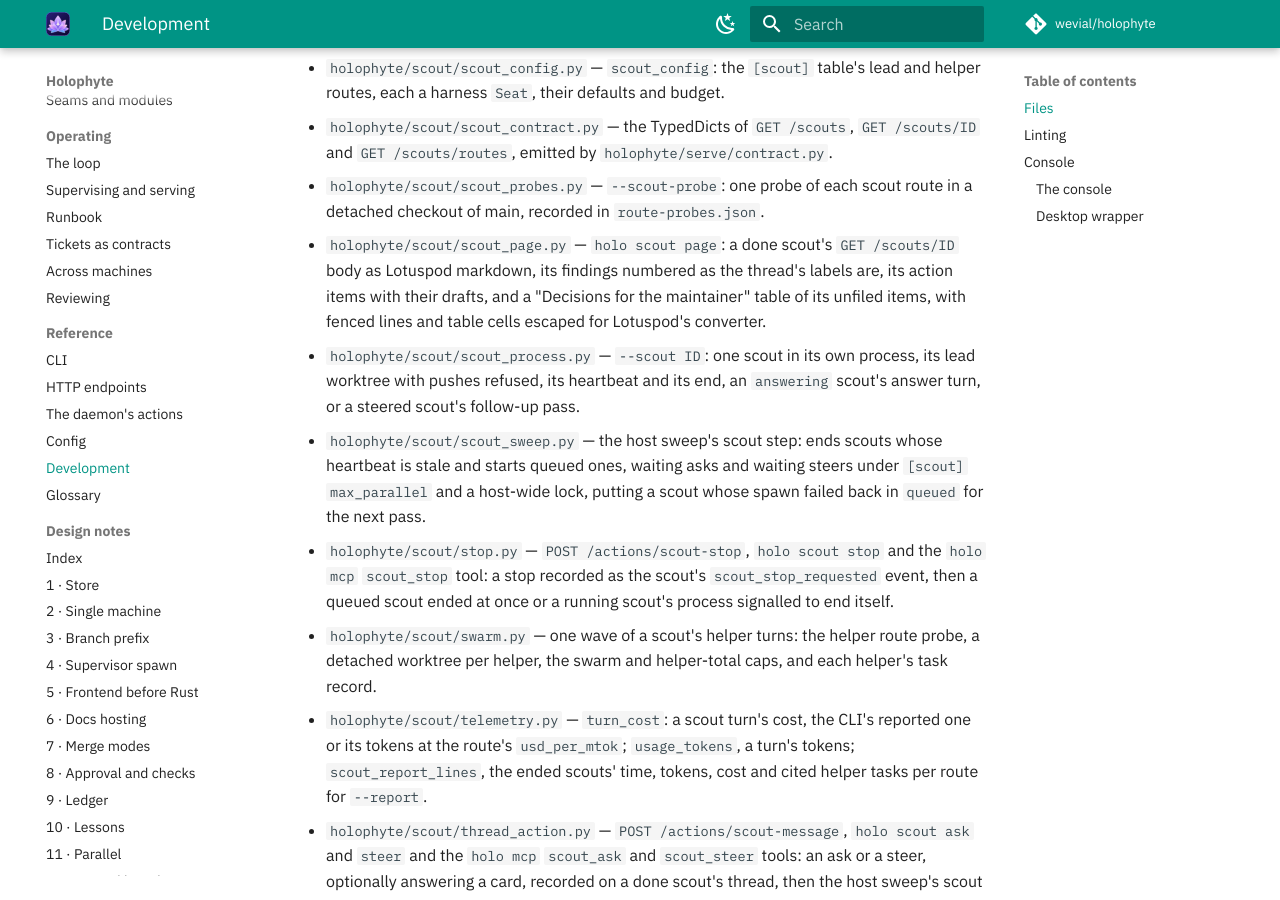
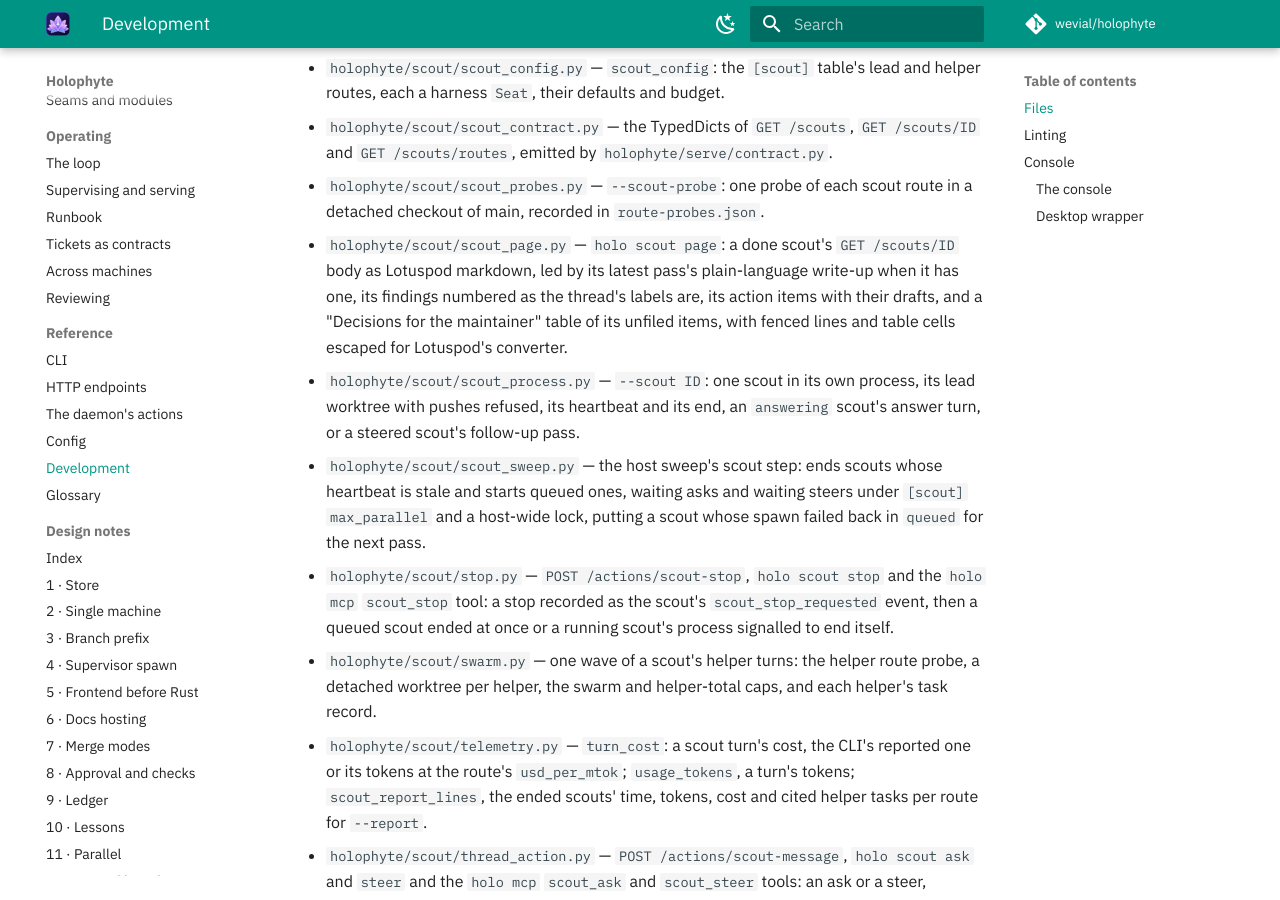
Before and after one commit to wevial/holophyte, an MkDocs documentation site: the page built from docs/development.md, in a window 1280 px wide and 900 px high, scrolled down 5829 px. Built offline with MkDocs 1.6.1 and Material for MkDocs 9.7.7, drawn with Linux system fonts in a browser that asks for light colours; comment, search, counter and statistics services are not loaded.

Commit message:
docs(scout): the scout page entry names its leading write-up (HOLO-649)

```diff
--- a/docs/development.md
+++ b/docs/development.md
@@ -226,7 +226,8 @@ Each module, one line:
 - `holophyte/scout/scout_probes.py` — `--scout-probe`: one probe of each
   scout route in a detached checkout of main, recorded in `route-probes.json`.
 - `holophyte/scout/scout_page.py` — `holo scout page`: a done scout's
-  `GET /scouts/ID` body as Lotuspod markdown, its findings numbered as the
+  `GET /scouts/ID` body as Lotuspod markdown, led by its latest pass's
+  plain-language write-up when it has one, its findings numbered as the
   thread's labels are, its action items with their drafts, and a
   "Decisions for the maintainer" table of its unfiled items, with fenced
   lines and table cells escaped for Lotuspod's converter.
```
